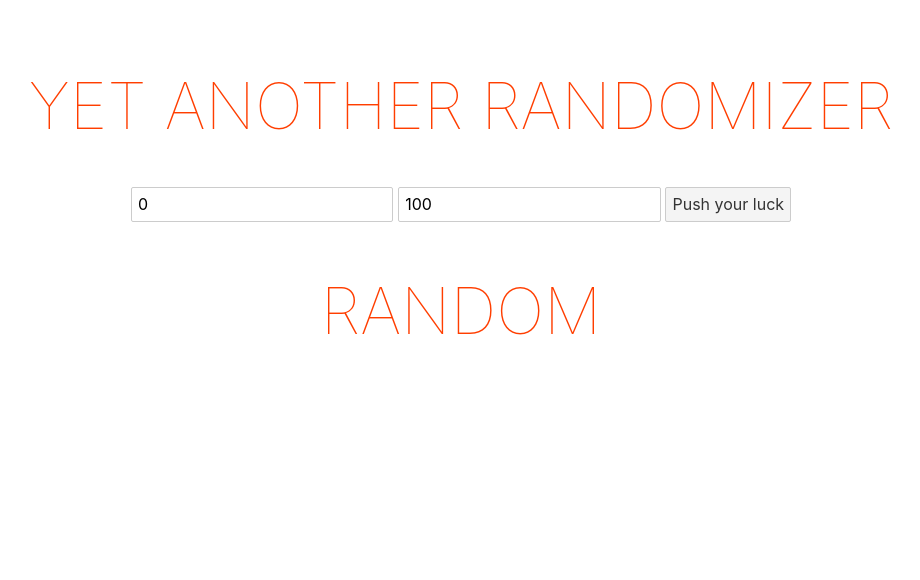
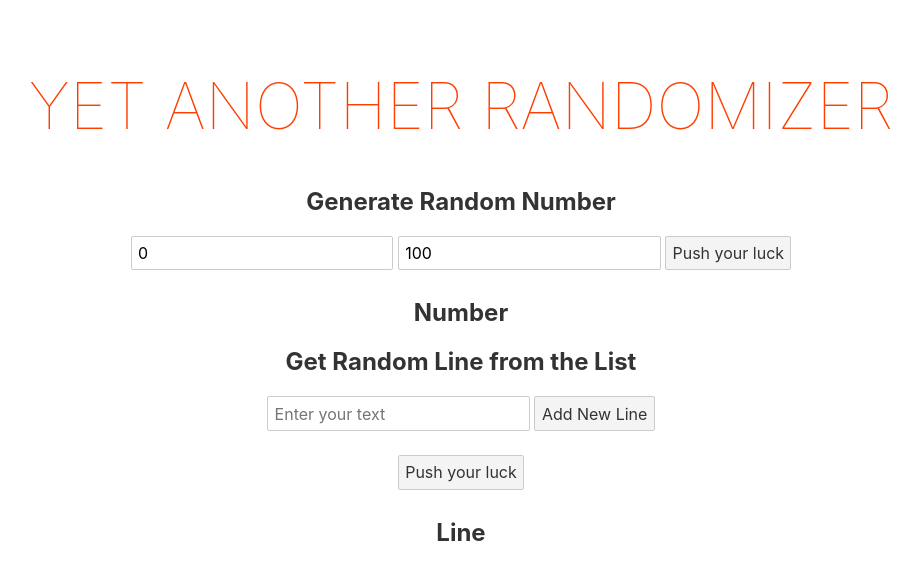
Before and after one commit to bdream/yet-another-randomizer, a Svelte app: page / in a window 1280 px wide. Shown: the top 580 px of the page, without its empty margins (179-1099 px from the left). Built offline with nearby package versions, Linux system fonts and the light colour scheme.

Commit message:
Dummy generate random number logic was added.

```diff
--- a/src/App.svelte
+++ b/src/App.svelte
@@ -4,23 +4,67 @@
 	let min = 0;
 	let max = 100;
 
-	let randomValue = "Random";
+	let randomValue = "Number";
 
 	function getRandomInt(min, max) {
 		min = Math.ceil(min);
 		max = Math.floor(max);
 		randomValue = Math.floor(Math.random() * (max - min + 1)) + min;
 	}
+
+	let newLine;
+	$: lines = [];
+
+	let randomLine = "Line";
+
+	function addNewLine(text) {
+		if (text) {
+			const newLine = {
+				text: text
+			};
+
+			lines = [...lines, newLine];
+		}
+	}
+
+	function getRandomLine(lines) {
+		let lineNumber = Math.floor(Math.random() * lines.length)
+		randomLine = (lineNumber + 1) + ". " + lines[lineNumber].text;
+	}
+
 </script>
 
 <main>
 	<h1>{name}</h1>
-	<input bind:value={min} placeholder="Enter min value">
-	<input bind:value={max} placeholder="Enter max value">
-	<button on:click={getRandomInt(min, max)}>
-		Push your luck
-	</button>
-	<h1>{randomValue}</h1>
+	<div>
+		<h2>Generate Random Number</h2>
+		<input bind:value={min} placeholder="Enter min value">
+		<input bind:value={max} placeholder="Enter max value">
+		<button on:click={getRandomInt(min, max)}>
+			Push your luck
+		</button>
+		<h2>{randomValue}</h2>
+	</div>
+	<div>
+		<h2>Get Random Line from the List</h2>
+		<input bind:value={newLine} placeholder="Enter your text">
+		<button on:click={addNewLine(newLine)}>
+			Add New Line
+		</button>
+		<div>
+			<ul>
+				{#each lines as { text }, i}
+					<li>
+						{i + 1}: {text}
+					</li>
+				{/each}
+			</ul>
+		</div>
+		<button on:click={getRandomLine(lines)}>
+			Push your luck
+		</button>
+		<h2>{randomLine}</h2>
+	</div>
 </main>
 
 <style>
```
Also changed, not shown: public/build/bundle.js, 1 other file (tests, documents, lock files or other folders).
